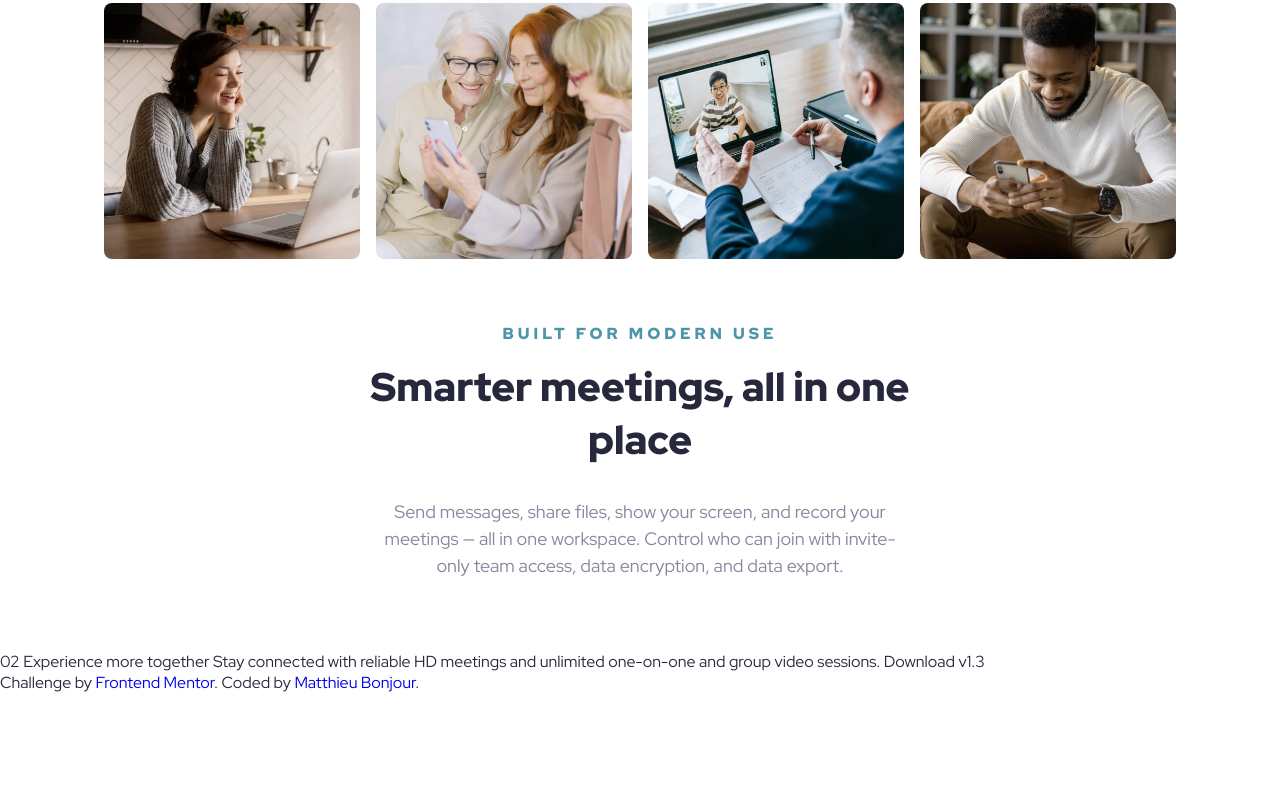
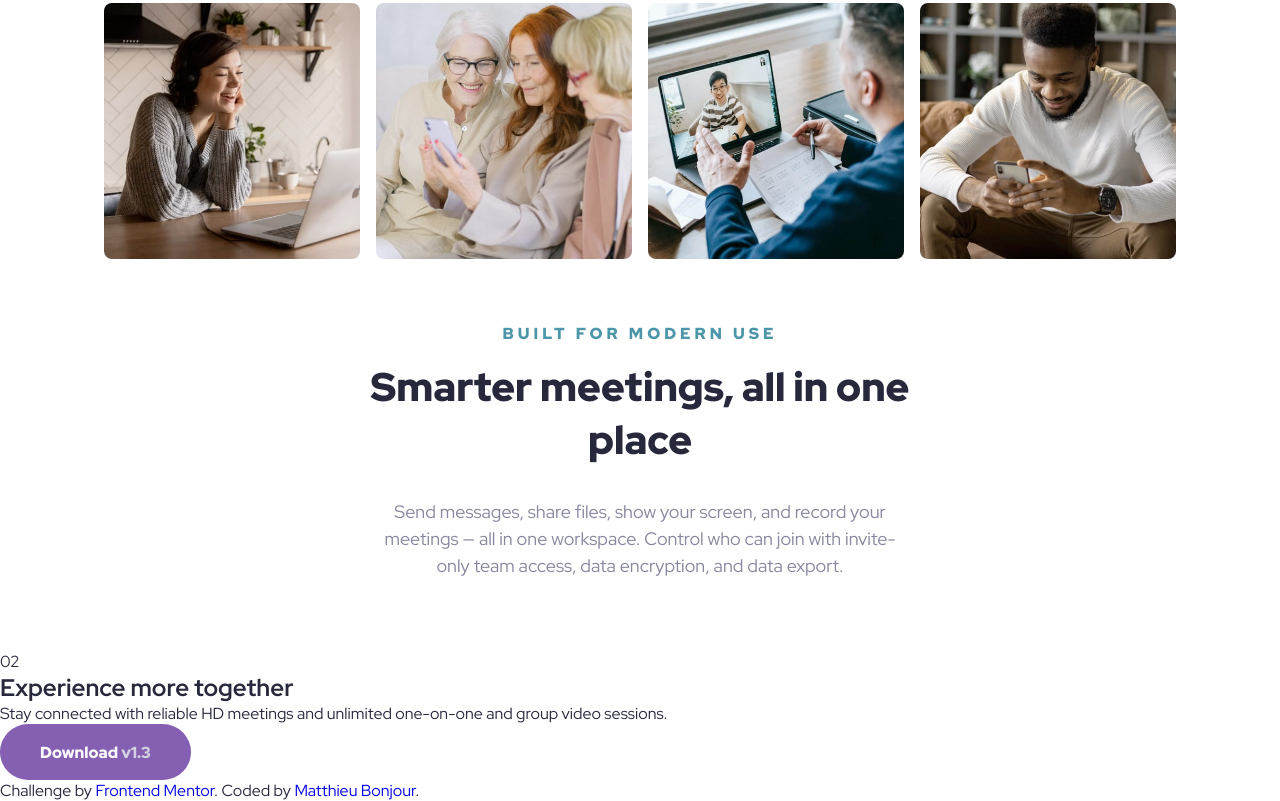
Before and after one commit to Matthieu83600/meet-landing-page, a website: page index.html in a window 1280 px wide. Shown: the part 766-1567 px from the top of the page. Before the commit the page ends 1459 px from the top, so only its background shows below. Drawn offline with Linux system fonts and the light colour scheme.

Commit message:
wip: feat: footer

```diff
--- a/index.html
+++ b/index.html
@@ -70,11 +70,21 @@
         </div>
       </section>
     </main>
-    02 Experience more together Stay connected with reliable HD meetings and unlimited one-on-one and group video
-    sessions. Download v1.3
-    <footer class="u-home-footer">
-      Challenge by <a href="https://www.frontendmentor.io?ref=challenge" target="_blank">Frontend Mentor</a>. Coded by
-      <a href="https://matthieubonjour.dev" target="_blank">Matthieu Bonjour</a>.
+    <footer class="cta">
+      <div class="cta__indicator">
+        <div><span>02</span></div>
+        <h2 class="cta__title">Experience more together</h2>
+        <p class="cta__description">
+          Stay connected with reliable HD meetings and unlimited one-on-one and group video sessions.
+        </p>
+        <div class="cta__download-app">
+          <a href="#" class="c-button c-button--purple">Download <span>v1.3</span></a>
+        </div>
+        <div class="cta__attribution">
+          Challenge by <a href="https://www.frontendmentor.io?ref=challenge" target="_blank">Frontend Mentor</a>. Coded
+          by <a href="https://matthieubonjour.dev" target="_blank">Matthieu Bonjour</a>.
+        </div>
+      </div>
     </footer>
   </body>
 </html>
--- a/sass/components/_buttons.scss
+++ b/sass/components/_buttons.scss
@@ -8,5 +8,8 @@
   }
   &--purple {
     background-color: base.$purple-600;
+    > span {
+      color: base.$slate-300;
+    }
   }
 }
```
Also changed, not shown: styles/home.css, 1 other file.
